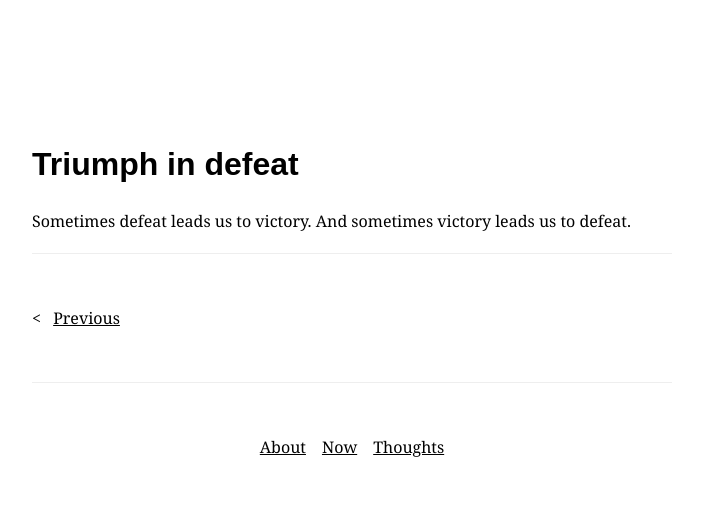
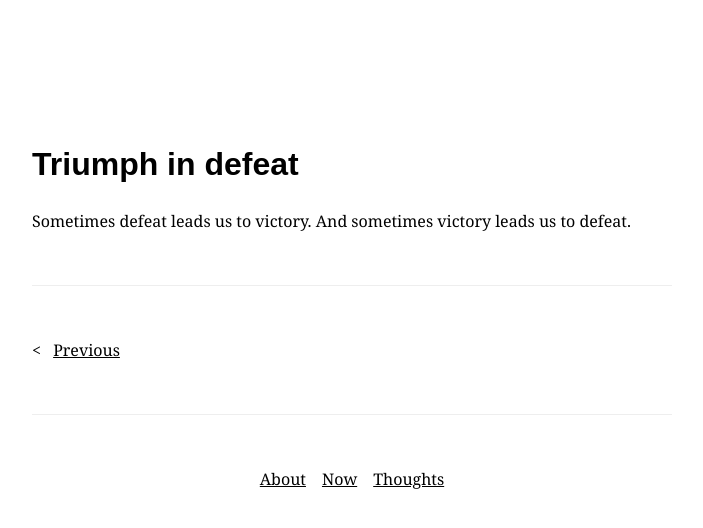
Before and after one commit to michaelaliotti/michaelaliotti.github.io, a Jekyll site: the page built from index.html, in a window 1280 px wide. Shown: the top 528 px of the page, without its empty margins (288-991 px from the left). Built offline with Jekyll 4.4.1, drawn with Linux system fonts in a browser that asks for light colours.

Commit message:
Fixed spacing.

```diff
--- a/_layouts/default.html
+++ b/_layouts/default.html
@@ -5,7 +5,7 @@
     <meta name="viewport" content="width=device-width, initial-scale=1" />
     {% seo %}
 
-    <link rel="stylesheet" href="/assets/css/styles.css?v=12" />
+    <link rel="stylesheet" href="/assets/css/styles.css?v=13" />
     <link rel="icon" href="/assets/images/favicon.png" />
     {% feed_meta %}
   </head>
--- a/assets/css/styles.css
+++ b/assets/css/styles.css
@@ -41,6 +41,7 @@
   border-top: 1px solid #eee;
   display: flex;
   justify-content: space-between;
+  margin: 3em 0;
   padding: 3em 0 0 0;
 }
 
```
